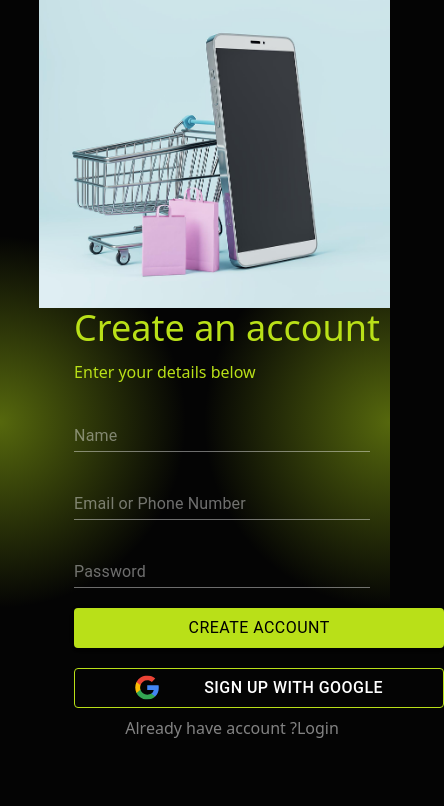
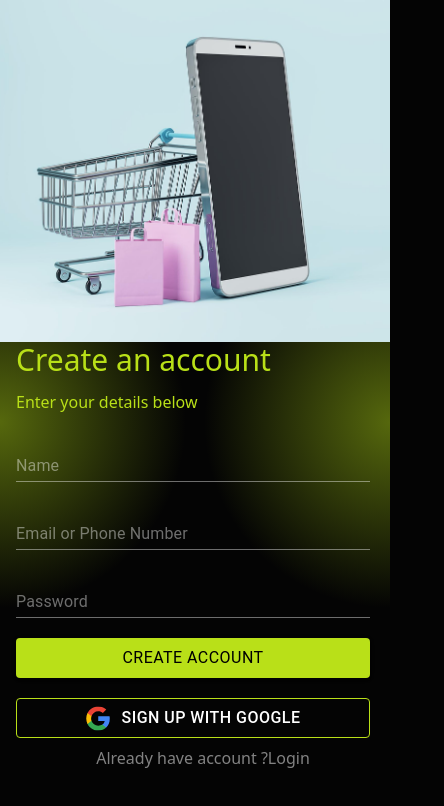
Before and after one commit to ahmedafzal98/pickleball-store, a React (Vite) app in the folder client/: page /signup in a window 390 px wide. Shown: the top 806 px of the page, 444 px wide, since content can reach past the window. Built offline with nearby package versions, Linux system fonts and the light colour scheme.

Commit message:
login signup responsive

```diff
--- a/client/src/Pages/Login.jsx
+++ b/client/src/Pages/Login.jsx
@@ -3,10 +3,10 @@ import authLogo from "../assets/images/auth-img.png";
 import { Link } from "react-router-dom";
 const Login = () => {
   return (
-    <div className="flex items-center ml-[10%] h-screen">
+    <div className="lg:flex items-center justify-center h-screen gap-10 overflow-x-hidden">
       <img className="w-fit h-fit" src={authLogo} alt="" srcset="" />
-      <div className="flex flex-col ml-[10%]">
-        <span className="text-[#B9E018] text-4xl font-medium">
+      <div className="flex flex-col ml-4 mr-4">
+        <span className="text-[#B9E018] text-3xl xl:text-4xl font-medium">
           Log in to Exclusive
         </span>
         <span className="text-[#B9E018] text-base font-normal mt-4">
--- a/client/src/Pages/Signup.jsx
+++ b/client/src/Pages/Signup.jsx
@@ -4,10 +4,10 @@ import googleIcon from "../assets/icons/Icon-Google.svg";
 import { Link } from "react-router-dom";
 const Signup = () => {
   return (
-    <div className="lg:flex items-center ml-[10%] h-screen">
+    <div className="lg:flex items-center justify-center gap-10 h-screen overflow-x-hidden">
       <img className="w-fit h-fit" src={authLogo} alt="" srcset="" />
-      <div className="flex flex-col ml-[10%] md:mt-4">
-        <span className="text-[#B9E018] text-4xl font-medium">
+      <div className="flex flex-col md:mt-4 ml-4">
+        <span className="text-[#B9E018] xl:text-4xl text-3xl font-medium">
           Create an account
         </span>
         <span className="text-[#B9E018] text-base font-normal mt-3">
@@ -82,7 +82,6 @@ const Signup = () => {
         <Button
           sx={{
             marginTop: "20px",
-            width: "370px",
             backgroundColor: "#B9E018",
             color: "black",
             marginRight: "20px",
@@ -96,9 +95,7 @@ const Signup = () => {
         <Button
           sx={{
             marginTop: "20px",
-            width: "370px",
             display: "flex",
-            justifyContent: "space-evenly",
             marginRight: "20px",
             alignItems: "center",
             border: "1px solid #B9E018",
@@ -107,10 +104,10 @@ const Signup = () => {
           }}
           variant="outlined"
         >
-          <img src={googleIcon} alt="Google Icon" srcset="" />
+          <img src={googleIcon} alt="Google Icon" className="mr-3" />
           Sign up with Google
         </Button>
-        <div className="flex text-whiteitems-center justify-center text-white opacity-50 mt-2">
+        <div className="flex text-whiteitems-center justify-center text-white opacity-50 mt-2 mb-4">
           <span>Already have account ? </span>
           <span>
             <Link to="/login" href="">
```
